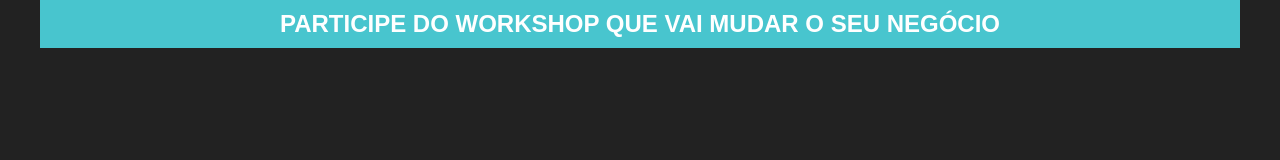
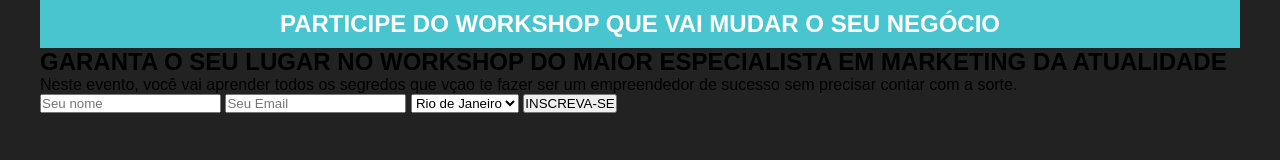
Before and after one commit to Zilla3k/Pagina-de-captura, a plain HTML site: page web/index.html in a window 1280 px wide. Drawn offline with Linux system fonts and the light colour scheme.

Commit message:
commit content html

```diff
--- a/web/index.html
+++ b/web/index.html
@@ -14,6 +14,24 @@
     <header>
       <h1 class="title">PARTICIPE DO WORKSHOP QUE VAI MUDAR O SEU NEGÓCIO</h1>
     </header>
+
+    <section>
+      <div class="form">
+        <h2>GARANTA O SEU LUGAR NO WORKSHOP DO MAIOR ESPECIALISTA EM MARKETING DA ATUALIDADE</h2>
+        <p>Neste evento, você vai aprender todos os segredos que vçao te fazer ser um empreendedor de sucesso sem precisar contar com a sorte.</p>
+        <form action="">
+          <input type="text" id="name" name="name" placeholder="Seu nome" required>
+          <input type="text" id="email" name="email" placeholder="Seu Email" required>
+          <select name="local">
+            <option value="rj">Rio de Janeiro</option>
+            <option value="rj">São Paulo</option>
+            <option value="rj">Minas Gerais</option>
+            <option value="rj">Espirito Santo</option>
+          </select>
+          <input type="submit" value="INSCREVA-SE">
+        </form>
+      </div>
+    </section>
   </div>
 </body>
 
```
